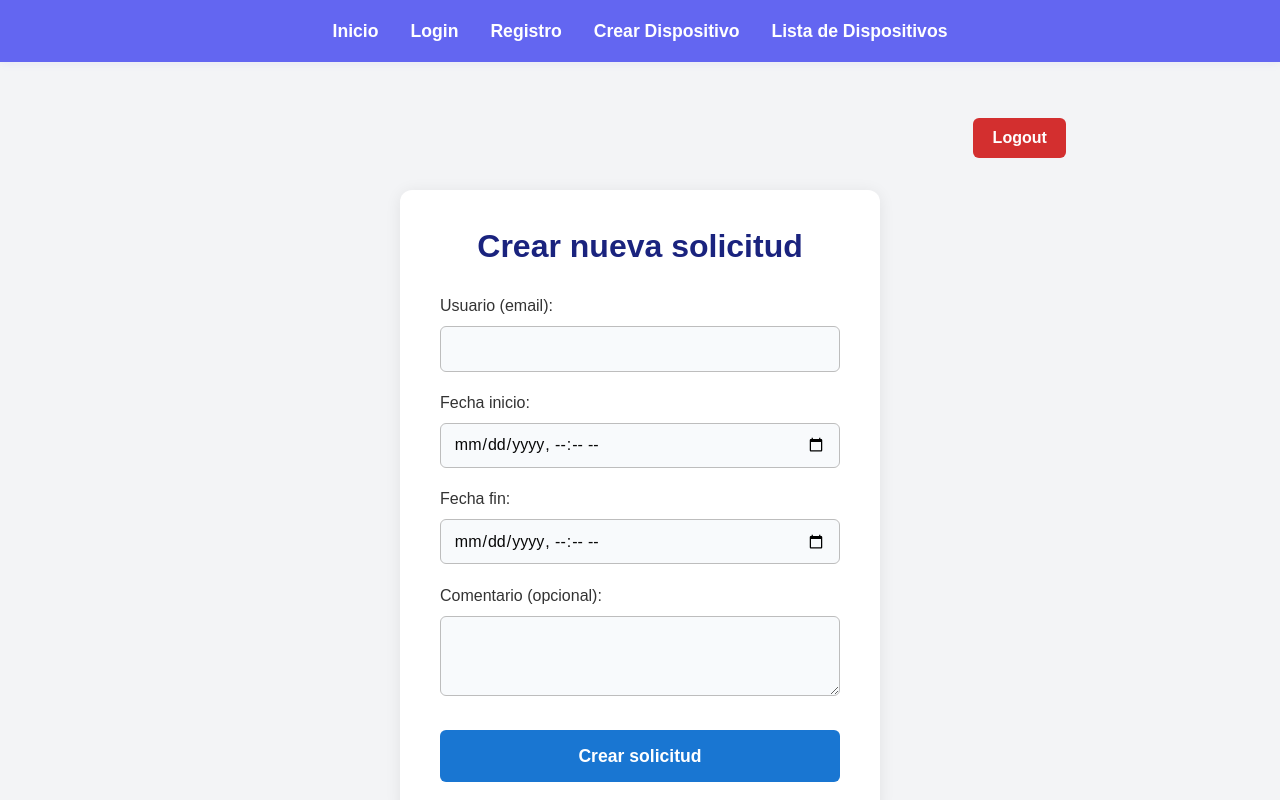
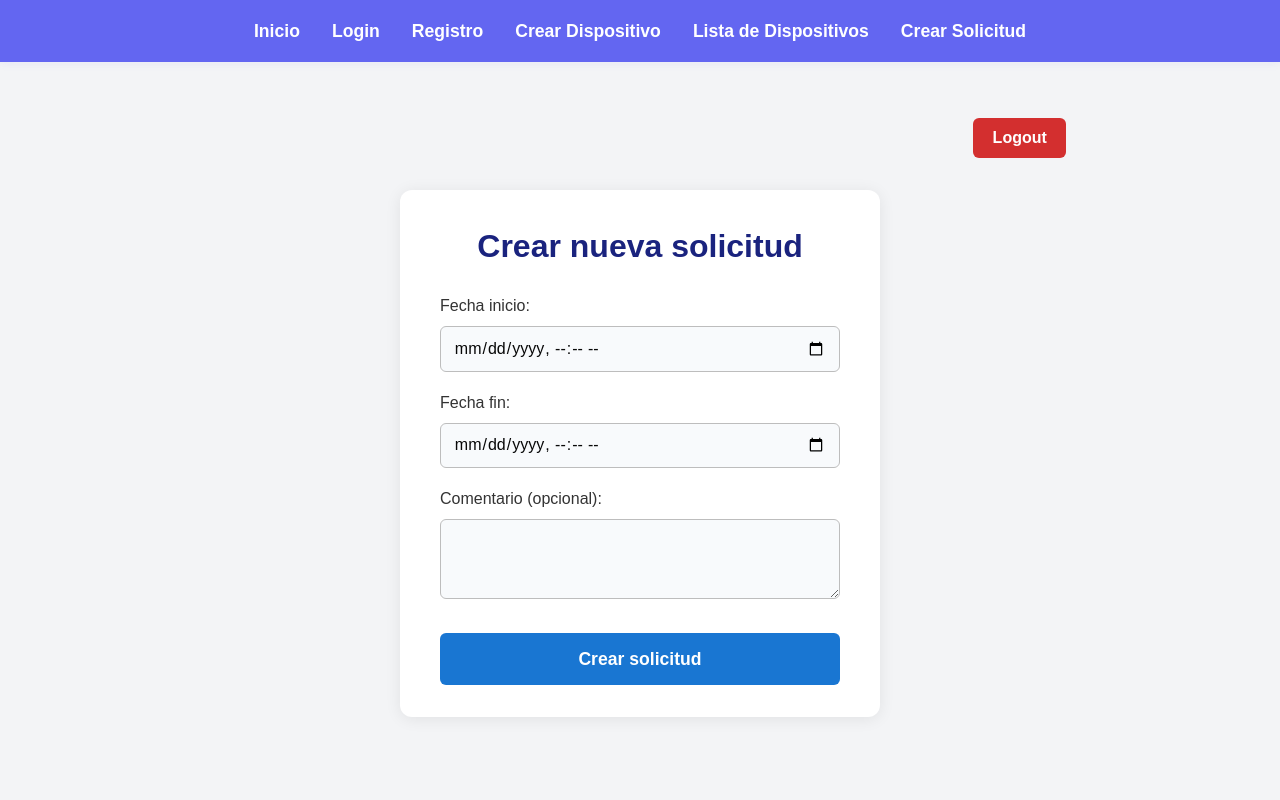
Before and after one commit to ICESI-CI3/frontend-renta_equipos_jsl_saa, a Next.js app: page /createRequest in a window 1280 px wide. Shown: the top 800 px of the page. Built offline with nearby package versions, Linux system fonts and the light colour scheme; no server answers; sample sign-in values are in the browser's storage.

Commit message:
SAA/feat: fix createRequest

```diff
--- a/src/app/createRequest/page.tsx
+++ b/src/app/createRequest/page.tsx
@@ -7,7 +7,6 @@
 
 function CreateRequestPage() {
   const router = useRouter();
-  const [user_email, setUserEmail] = useState("");
   const [date_Start, setDateStart] = useState("");
   const [date_Finish, setDateFinish] = useState("");
   const [admin_comment, setAdminComment] = useState("");
@@ -37,15 +36,19 @@
 const handleSubmit = async (e: React.FormEvent<HTMLFormElement>) => {
     e.preventDefault();
     setError("");
-    // Validar que las fechas estén presentes
     if (!date_Start || !date_Finish) {
       setError("Debes ingresar ambas fechas");
+      return;
+    }
+    // Obtener el email del usuario logueado desde localStorage
+    const user_email = typeof window !== 'undefined' ? localStorage.getItem('user_email') || '' : '';
+    if (!user_email) {
+      setError("No se encontró el email del usuario. Inicia sesión nuevamente.");
       return;
     }
     try {
       await createRequest({
         user_email,
-        // Enviar fechas en formato ISO string
         date_Start: toISOStringIfPossible(date_Start),
         date_Finish: toISOStringIfPossible(date_Finish),
         status: "pendiente",
@@ -61,10 +64,6 @@
     <div className={styles.formContainer}>
       <h2 className={styles.formTitle}>Crear nueva solicitud</h2>
       <form onSubmit={handleSubmit}>
-        <div className={styles.formGroup}>
-          <label className={styles.formLabel}>Usuario (email):</label>
-          <input type="email" className={styles.formInput} value={user_email} onChange={e => setUserEmail(e.target.value)} required />
-        </div>
         <div className={styles.formGroup}>
           <label className={styles.formLabel}>Fecha inicio:</label>
           <input type="datetime-local" className={styles.formInput} value={date_Start} onChange={e => setDateStart(e.target.value)} required />
--- a/src/app/layout.tsx
+++ b/src/app/layout.tsx
@@ -19,6 +19,7 @@
             <Link href="/register" style={{ color: '#fff', fontWeight: 600, fontSize: '1.1rem', textDecoration: 'none' }}>Registro</Link>
             <Link href="/registerDevice" style={{ color: '#fff', fontWeight: 600, fontSize: '1.1rem', textDecoration: 'none' }}>Crear Dispositivo</Link>
             <Link href="/listDevice" style={{ color: '#fff', fontWeight: 600, fontSize: '1.1rem', textDecoration: 'none' }}>Lista de Dispositivos</Link>
+            <Link href="/createRequest" style={{ color: '#fff', fontWeight: 600, fontSize: '1.1rem', textDecoration: 'none' }}>Crear Solicitud</Link>
           </nav>
         </header>
         <main style={{ minHeight: '70vh', maxWidth: 900, margin: '0 auto', padding: 24 }}>{children}</main>
```
